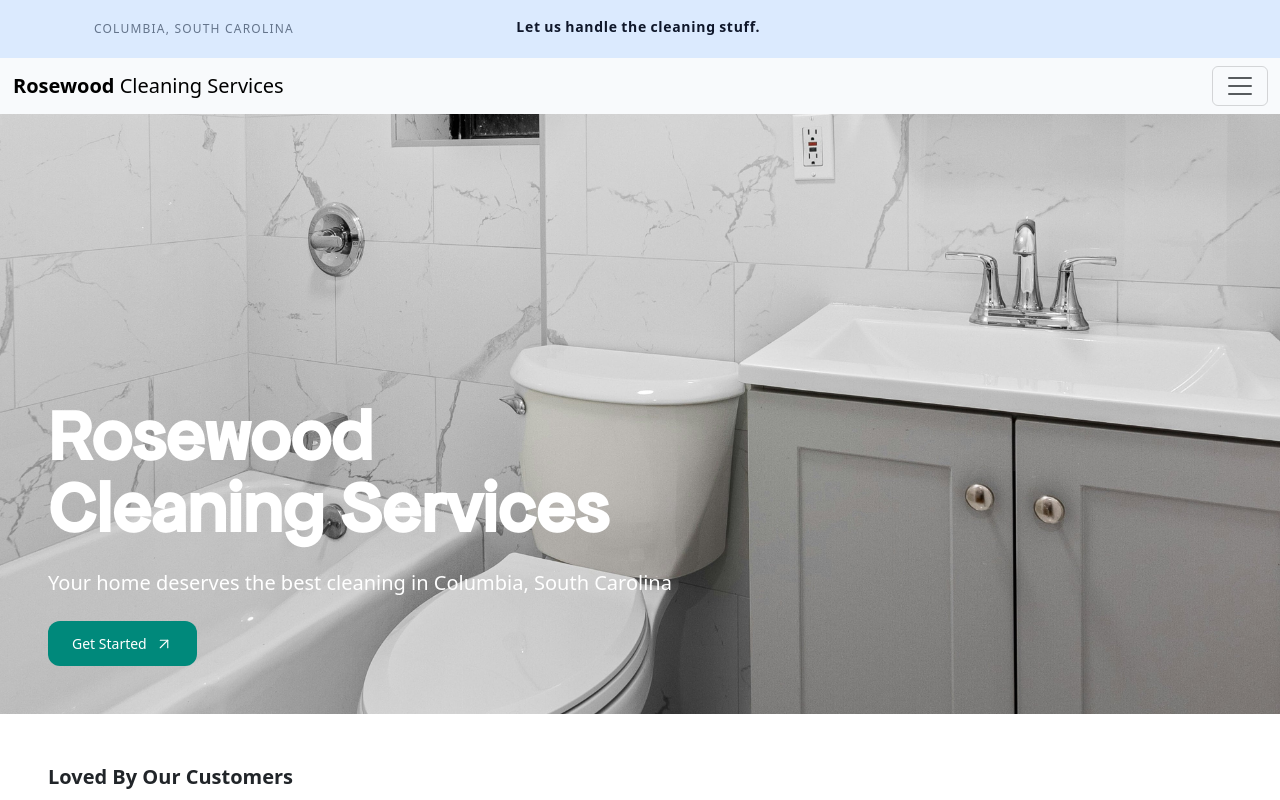
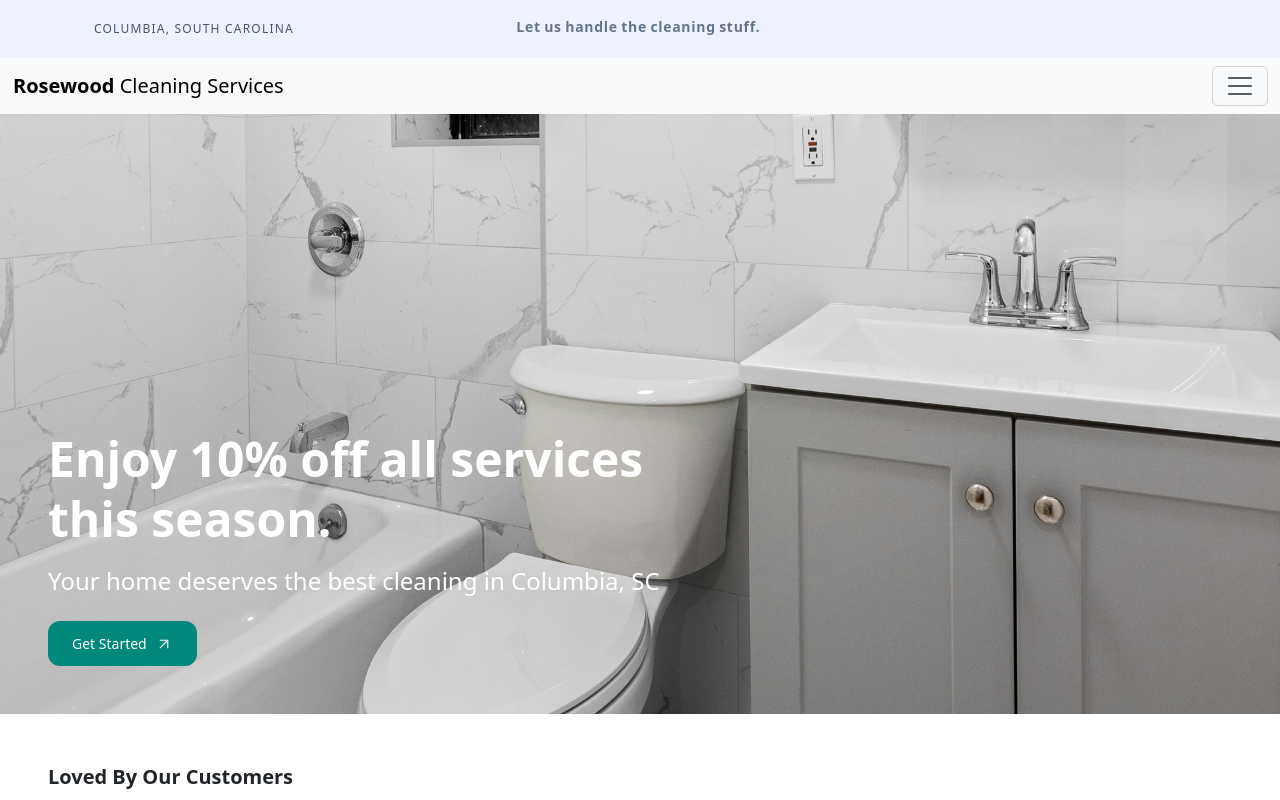
Before and after one commit to alexgoodestudio/rosewood_cleaning_service, a React (Create React App) app: page / in a window 1280 px wide. Shown: the top 800 px of the page. Built offline with nearby package versions, Linux system fonts and the light colour scheme.

Commit message:
updated text styling grid in opener component

```diff
--- a/src/Components/Banner.js
+++ b/src/Components/Banner.js
@@ -45,13 +45,13 @@ function Banner() {
   }, []);
 
   return (
-    <section className="bg-blue-100 py-3">
+    <section className="py-3 bg-indigo-50">
       <div className="container mx-auto px-4">
         <div className="relative flex items-center justify-center">
 
           {/* Left Metadata - absolutely positioned, desktop only */}
           <div className="absolute left-0 hidden md:flex items-center gap-2">
-            <span className="text-xs text-slate-500" style={{
+            <span className="text-xs text-slate-600" style={{
               textTransform: 'uppercase',
               letterSpacing: '0.1em',
               fontWeight: '500'
@@ -69,8 +69,8 @@ function Banner() {
           </div>
 
           {/* Center Text - now truly centered */}
-          <div className="text-center">
-            <p ref={bannerRef} className="text-sm tracking-wider font-semibold text-slate-900 mb-0">
+          <div className="text-center ">
+            <p ref={bannerRef} className="text-sm tracking-wider font-semibold text-slate-500 mb-0">
               <span className="overflow-hidden inline-block">
                 <span className="word inline-block">Let </span>
               </span>
--- a/src/Components/Contact.js
+++ b/src/Components/Contact.js
@@ -20,7 +20,7 @@ function Contact() {
                   </span>
                 </div>
 
-                <h2 className="text-5xl font-bold text-slate-900 mb-5" style={{ lineHeight: '1.1' }}>
+                <h2 className="text-4xl font-bold text-slate-900 mb-5" style={{ lineHeight: '1.1' }}>
                   Let's talk about your home
                 </h2>
 
--- a/src/Components/Footer.js
+++ b/src/Components/Footer.js
@@ -4,7 +4,7 @@ function Footer() {
   const currentYear = new Date().getFullYear();
 
   return (
-    <footer className="bg-slate-900 py-5">
+    <footer className="bg-footer-teal py-5">
       <div className="container py-md-6">
         <div className="row g-5 g-lg-6">
           <div className="col-12 col-md-6 col-lg-5">
--- a/src/Components/Opener.js
+++ b/src/Components/Opener.js
@@ -38,15 +38,14 @@ function Opener() {
       />
 
       {/* Text + Button in bottom-left */}
-      <div className="absolute bottom-0 left-0 p-6 md:p-12 text-white">
-        <h1 className="apfel text-5xl md:text-7xl font-bold leading-tight mb-4">
-          Rosewood
-          <br />
-          Cleaning Services
+      <div className="absolute bottom-0 left-0 p-6 md:p-12 text-white row">
+        <div className="col-lg-9 col-12">
+        <h1 className="text-5xl  font-bold leading-tight mb-3">
+          Enjoy 10% off all services this season.
         </h1>
 
-        <p className="text-lg md:text-xl mb-4">
-          Your home deserves the best cleaning in <span className="">Columbia, South Carolina</span>
+        <p className="text-lg md:text-2xl mb-4">
+          Your home deserves the best cleaning in <span className="">Columbia, SC</span>
         </p>
         <a href="/contact" className="btn-cta group">
           Get Started
@@ -56,7 +55,7 @@ function Opener() {
             strokeWidth={1.5}
           />
         </a>
-
+    </div>
       </div>
     </div>
   );
--- a/src/Components/Services.js
+++ b/src/Components/Services.js
@@ -148,7 +148,7 @@ function Services() {
       <div className="container">
         <div className="row mb-5">
           <div className="col-lg-8">
-            <h2 className="text-6xl font-semibold text-slate-900 mb-3 ">
+            <h2 className="text-5xl font-semibold text-slate-900 mb-3 ">
               Our Services
             </h2>
             <p className="text-lg text-slate-600">
--- a/src/Components/Why.js
+++ b/src/Components/Why.js
@@ -152,7 +152,7 @@ function Why() {
           <div className="col-12 col-lg-8 order-2 order-lg-1">
             <div className="mb-4">
 
-              <h2 ref={headingRef} className="text-4xl apfel text-slate-900 mb-4">
+              <h2 ref={headingRef} className="text-4xl  mb-4">
                 {phrases[currentIndex]}
               </h2>
             </div>
--- a/src/Style.css
+++ b/src/Style.css
@@ -32,6 +32,21 @@ body {
   font-weight: 600;
 }
 
+.text-rosewood-red{
+  color:#FF7961
+}
+
+.bg-rosewood-teal{
+  background-color: #00897B;
+}
+.bg-footer-teal{
+   background-color: #002A28;
+}
+
+
+.text-rosewood-teal{
+  color:#00897B ;
+}
 .thin {
   font-weight: 250;
 }
@@ -1157,7 +1172,7 @@ body {
 }
 
 .expandable-service:hover:not(.expanded) .service-indicator {
-  background-color: #FF7961; /* Coral hover accent */
+  background-color: #FF7961 ; /* Coral hover accent */
   border-color: #FF7961;
 }
 
```
Lines whose indentation alone changed are shown as unchanged.
